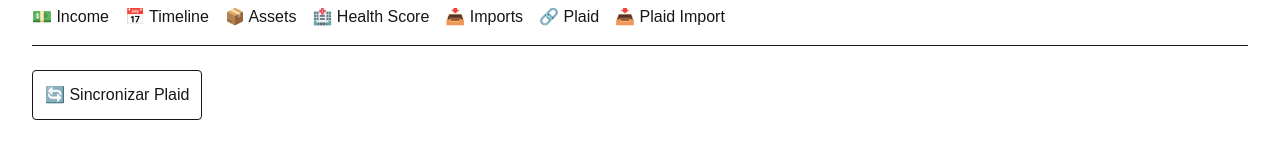
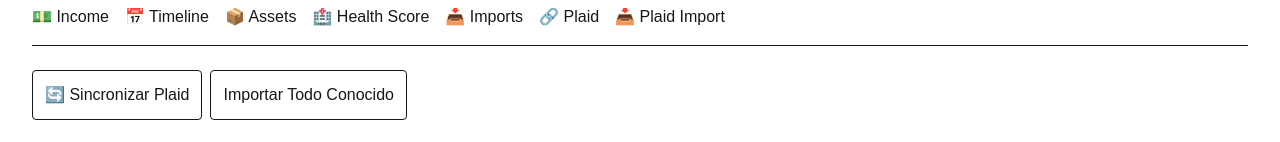
Before and after one commit to mansor-one/mansor-one, a Next.js app: page /plaid-import in a window 1280 px wide. Shown: the part 131-273 px from the top of the page. Built offline with nearby package versions, Linux system fonts and the light colour scheme; no server answers; the database is empty.

Commit message:
Prevent duplicate Plaid imports

```diff
--- a/app/api/plaid/import-transaction/route.ts
+++ b/app/api/plaid/import-transaction/route.ts
@@ -17,7 +17,9 @@ export async function POST(request: Request) {
 
   if (itemError || !item) {
     return NextResponse.json(
-      { error: itemError?.message || 'Transaction not found' },
+      {
+        error: itemError?.message || 'Transaction not found',
+      },
       { status: 400 }
     )
   }
@@ -31,26 +33,35 @@ export async function POST(request: Request) {
       owner: 'Manuel',
       category: item.suggested_category || 'Revisar',
       source: 'plaid',
+      plaid_transaction_id: item.plaid_transaction_id,
     })
 
   if (entryError) {
     return NextResponse.json(
-      { error: entryError.message },
+      {
+        error: entryError.message,
+      },
       { status: 500 }
     )
   }
 
   const { error: updateError } = await supabaseAdmin
     .from('plaid_imports')
-    .update({ imported: true })
+    .update({
+      imported: true,
+    })
     .eq('id', item.id)
 
   if (updateError) {
     return NextResponse.json(
-      { error: updateError.message },
+      {
+        error: updateError.message,
+      },
       { status: 500 }
     )
   }
 
-  return NextResponse.json({ success: true })
+  return NextResponse.json({
+    success: true,
+  })
 }
--- a/app/plaid-import/page.tsx
+++ b/app/plaid-import/page.tsx
@@ -37,9 +37,12 @@ export default function PlaidImportPage() {
       return
     }
 
-    setMessage(`Sincronización completada. Transacciones recibidas: ${data.imported_count}`)
+    setMessage(
+      `Sincronización completada. Transacciones recibidas: ${data.imported_count}`
+    )
     loadImports()
   }
+
   async function importTransaction(id: string) {
     setMessage('Importando transacción...')
 
@@ -59,12 +62,34 @@ async function importTransaction(id: string) {
     setMessage('Transacción importada correctamente ✅')
     loadImports()
   }
+
+  const pending = imports.filter((item) => !item.imported)
+  const imported = imports.filter((item) => item.imported)
+
+  async function importAllKnown() {
+    setMessage('Importando transacciones conocidas...')
+
+    const known = pending.filter(
+      (item) =>
+        item.suggested_category &&
+        item.suggested_category !== 'Revisar'
+    )
+
+    for (const item of known) {
+      await fetch('/api/plaid/import-transaction', {
+        method: 'POST',
+        headers: { 'Content-Type': 'application/json' },
+        body: JSON.stringify({ id: item.id }),
+      })
+    }
+
+    setMessage(`Importadas ${known.length} transacciones conocidas ✅`)
+    loadImports()
+  }
+
   useEffect(() => {
     loadImports()
   }, [])
-
-  const pending = imports.filter((item) => !item.imported)
-  const imported = imports.filter((item) => item.imported)
 
   return (
     <main className="p-8 space-y-6">
@@ -72,12 +97,21 @@ async function importTransaction(id: string) {
 
       <Nav />
 
+      <div className="space-x-2">
         <button
           className="border rounded p-3"
           onClick={syncPlaid}
         >
           🔄 Sincronizar Plaid
         </button>
+
+        <button
+          className="border rounded p-3"
+          onClick={importAllKnown}
+        >
+          Importar Todo Conocido
+        </button>
+      </div>
 
       {message && (
         <div className="border rounded p-4">
@@ -123,9 +157,9 @@ async function importTransaction(id: string) {
             </p>
 
             <p>
-              Estado:{' '}
-              {item.imported ? 'Importada' : 'Pendiente'}
+              Estado: {item.imported ? 'Importada' : 'Pendiente'}
             </p>
+
             <button
               className="border rounded p-2 mt-2"
               onClick={() => importTransaction(item.id)}
```
Lines whose indentation alone changed are shown as unchanged.
